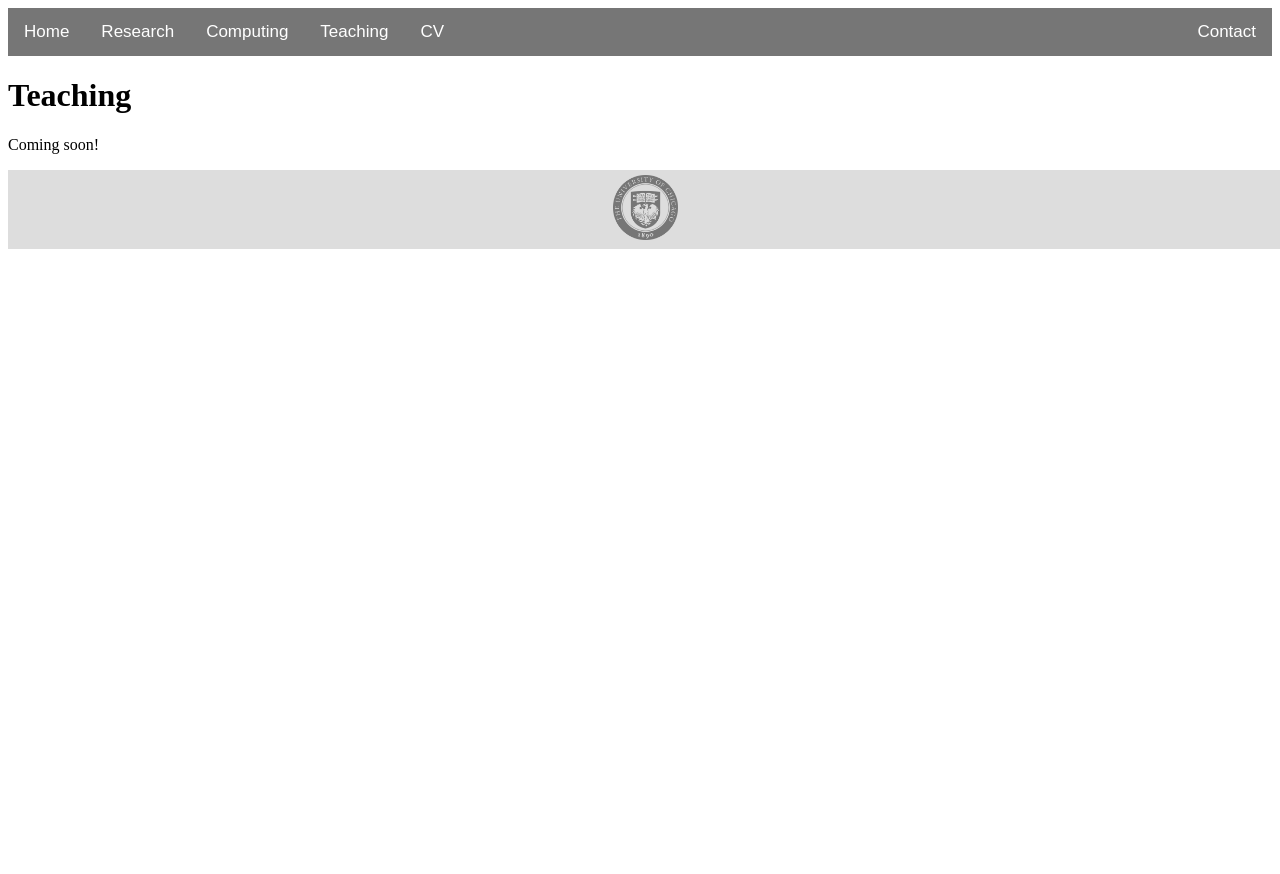
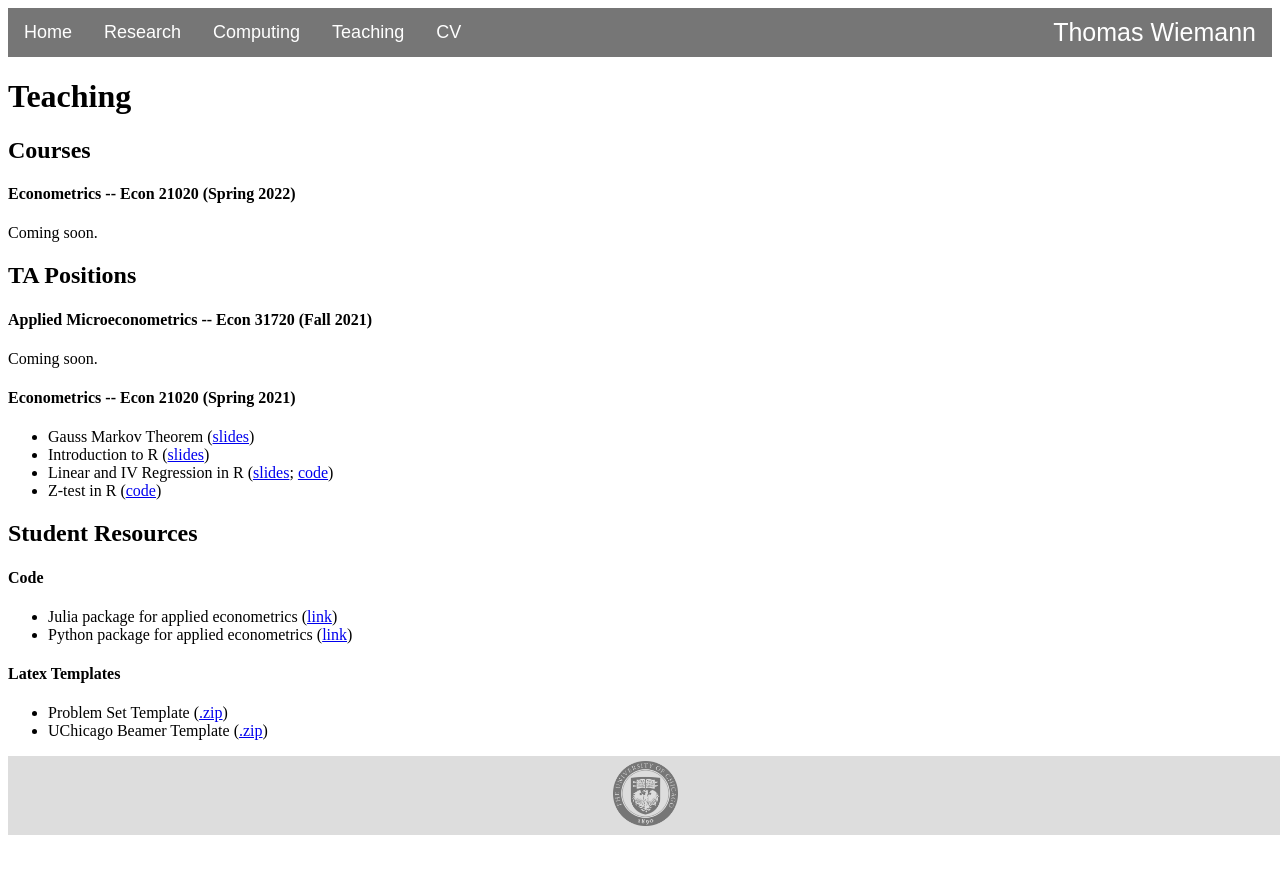
Before and after one commit to thomaswiemann/thomaswiemann.github.io, a Jekyll site: the page built from teaching.html, in a window 1280 px wide. Shown: the top 874 px of the page. Built offline with Jekyll 4.4.1, drawn with Linux system fonts in a browser that asks for light colours.

Commit message:
test content for teaching and research

```diff
--- a/_layouts/default.html
+++ b/_layouts/default.html
@@ -1,5 +1,5 @@
 <!DOCTYPE html>
-<html>
+<html lang="en">
   <head>
     <title>{{ page.title }}</title>
     <link rel="stylesheet" type="text/css" href="/styles.css">
@@ -8,23 +8,19 @@
   </head>
   <body>
 
-    <div class="topnav" id="myTopnav">
+    <div class="topnav">
           <a href="/index.html">Home</a>
           <a href="/research.html">Research</a>
           <a href="/computing.html">Computing</a>
           <a href="/teaching.html">Teaching</a>
           <a href="/assets/cv/wiemann_CV_2021_11_06.pdf">CV</a>
-        <a style="float:right" href="/contact.html">Contact</a>
           <a href="javascript:void(0);" class="icon" onclick="myFunction()">
               <i class="fa fa-bars"></i>
           </a>
+          <span style="float:right">Thomas Wiemann</span>
     </div>
 
-    <div class="content">
-
       {{ content }}
-
-    </div>
 
     <div class="footer">
         <img src="/assets/images/universityofchicagoseal.png" alt="University of Chicago Seal" style="width:65px">
--- a/styles.css
+++ b/styles.css
@@ -2,38 +2,19 @@
 
 {
     box-sizing: border-box;
-    }
+}
 
 .body {
     font-family: Arial, Helvetica, sans-serif;
-    margin: 0;
-    padding: 0;
-}
-
-.header {
-    padding: 15px;
-    background:#800000;
-    color: #800000;
-    position: fixed;
-    width: auto;
-    height: auto;
-    margin-left: auto;
-    margin-right: auto;
-    background-position: center;
-    background-repeat: no-repeat;
-}
-
-.header img{
-    max-width: 20%;
-    display: block;
-    width: 100%;
+    margin: 10px;
+    padding: 10px;
 }
 
 .topnav {
     background-color:#767676;
     overflow: hidden;
     position: relative;
-    top: 0;
+    top: 0px;
     width: 100%;
     clear: both;
 }
@@ -45,23 +26,28 @@
     display: block;
     padding: 14px 16px;
     text-decoration: none;
-    font-size: 17px;
+    font-size: 18px;
+    font-family: Arial, Helvetica, sans-serif;
+}
+
+.topnav span {
+    float: right;
+    color: rgb(255, 255, 255);
+    text-align: center;
+    display: block;
+    padding:
+    10px 16px;
+    text-decoration: none;
+    font-size: 25px;
     font-family: Arial, Helvetica, sans-serif;
 }
 
 .topnav a:hover {
-    background-color:#800000;
-    color: rgb(255, 255, 255);
+    color: #800000;
 }
 
 .active {
-    background-color:#555252;
-    color:#ffffff;
-}
-
-
-.topnav .icon {
-    display: none;
+    color: #800000;
 }
 
 .row {
@@ -93,7 +79,6 @@
     height: auto;
 }
 
-
 .footer {
     padding: 5px;
     text-align: center;
@@ -103,56 +88,3 @@
     left: 0;
     bottom: 0;
 }
-
-@media screen and (max-width: 700px) {
-    .row {
-        flex-direction: column;
-    }
-
-
-    .header {
-        float: none;
-        display: block;
-    }
-
-
-    .topnav a.icon {
-        display: none;
-        float: right;
-        display: block;
-    }
-}
-
-@media screen and (max-width: 400px) {
-    .navbar a {
-        float: none;
-        width: 100%;
-    }
-
-    .header {
-        float: none;
-        display: block;
-    }
-
-    .topnav.responsive {position: relative;}
-    .topnav.responsive a.icon {
-        position: absolute;
-        right: 0;
-        top: 0;
-    }
-}
-
-@media screen and (max-width:600px) {
-.topnav.responsive {position: relative;}
-.topnav.responsive a.icon {
-    position: absolute;
-    right: 0;
-    top: 0;
-}
-
-.topnav.responsive a{
-    float: none;
-    display: block;
-    text-align: left;
-}
-}
--- a/teaching.html
+++ b/teaching.html
@@ -4,4 +4,45 @@ title: Teaching
 ---
 
 <h1>Teaching</h1>
-<p>Coming soon!</p>
+
+<h2> Courses </h2>
+
+<section>
+  <h4> Econometrics -- Econ 21020 (Spring 2022) </h4>
+  <p>Coming soon.</p>
+</section>
+
+<h2> TA Positions </h2>
+
+<section>
+  <h4> Applied Microeconometrics -- Econ 31720 (Fall 2021) </h4>
+  <p>Coming soon.</p>
+</section>
+
+<section>
+  <h4> Econometrics -- Econ 21020 (Spring 2021) </h4>
+<ul>
+    <li>Gauss Markov Theorem (<a href="/assets/teaching/Spring2020-Econ-21020/Econ21020_GMT.pdf">slides</a>)</li>
+    <li>Introduction to R (<a href="/assets/teaching/Spring2020-Econ-21020/Econ21020_Intro_to_R.pdf">slides</a>)</li>
+    <li>Linear and IV Regression in R (<a href="/assets/teaching/Spring2020-Econ-21020/Econ21020_Regression_in_R.pdf">slides</a>; <a href="/assets/teaching/Spring2020-Econ-21020/linear_regression.R">code</a>)</li>
+    <li>Z-test in R (<a href="/assets/teaching/Spring2020-Econ-21020/z-test.R">code</a>)</li>
+</ul>
+</section>
+
+<h2> Student Resources </h2>
+
+<section>
+  <h4> Code </h4>
+  <ul>
+      <li>Julia package for applied econometrics (<a href="https://github.com/thomaswiemann/MyMethods.jl">link</a>)</li>
+      <li>Python package for applied econometrics (<a href="https://github.com/thomaswiemann/MyMethods.jl">link</a>)</li>
+  </ul>
+</section>
+
+<section>
+  <h4> Latex Templates </h4>
+  <ul>
+      <li>Problem Set Template (<a href="/assets/teaching/Spring2020-Econ-21020/Econ21020_GMT.pdf">.zip</a>)</li>
+      <li>UChicago Beamer Template (<a href="/assets/teaching/Spring2020-Econ-21020/Econ21020_Intro_to_R.pdf">.zip</a>)</li>
+  </ul>
+</section>
```
Also changed, not shown: contact.html (deleted, +0 -7 lines), research.html (+7 -1 lines), 12 other files. Lines whose indentation alone changed are shown as unchanged.
